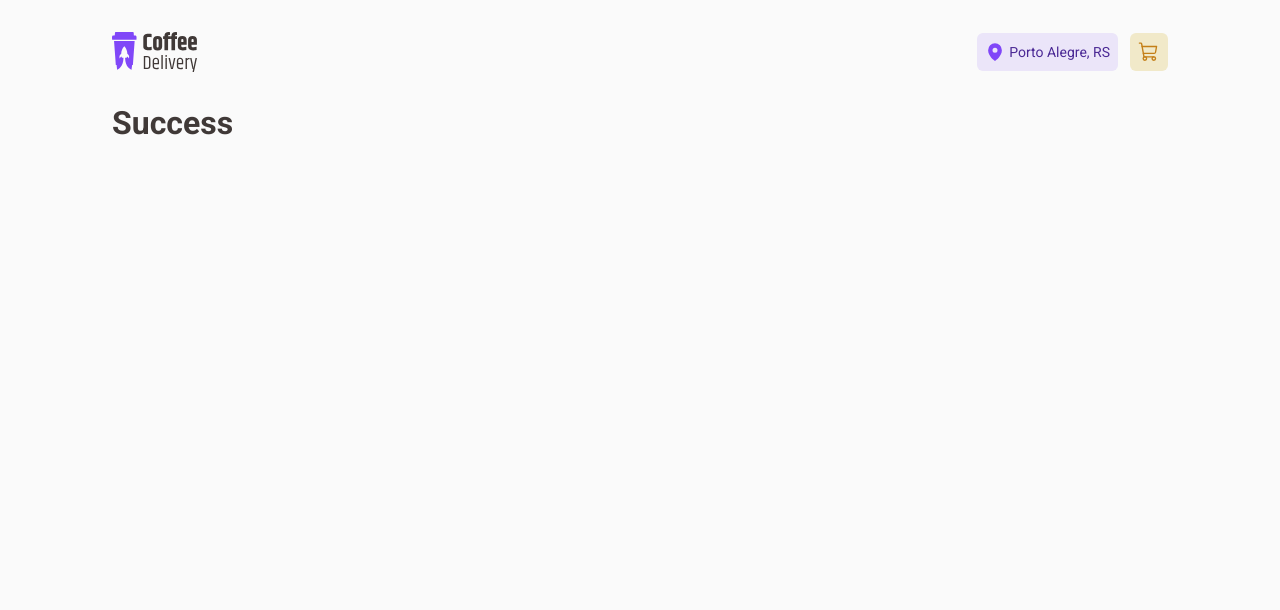
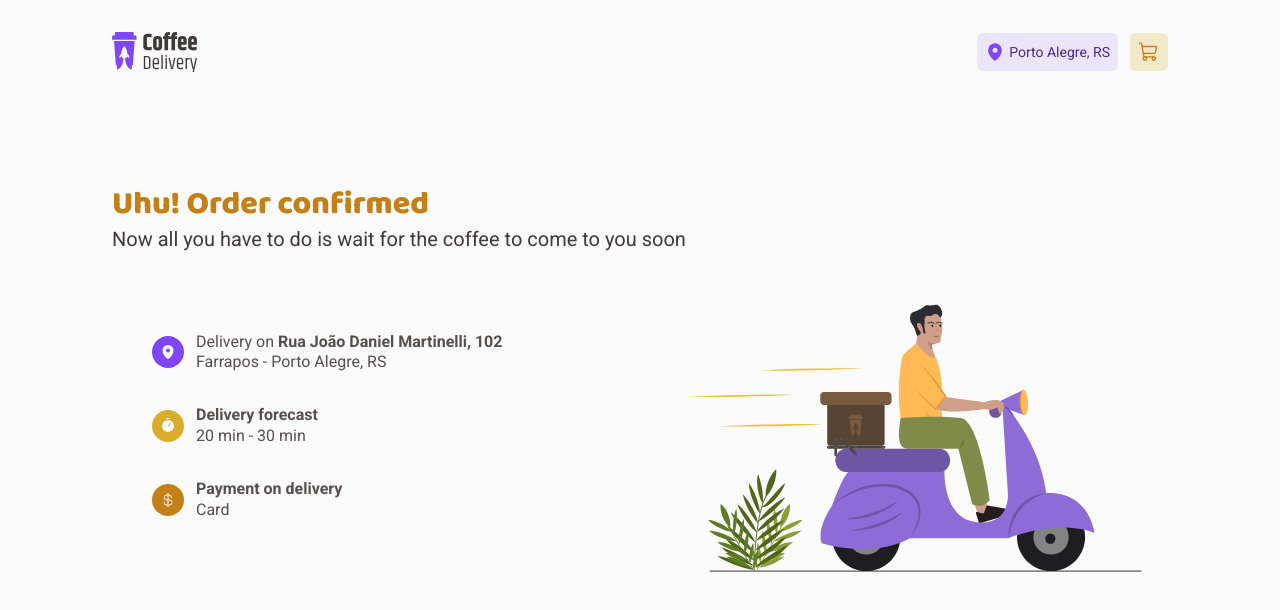
Before and after one commit to dmeneres/ignite-react-js-22.1-02-challenge, a React (Vite) app: page /success in a window 1280 px wide. Shown: the top 610 px of the page. Built offline with nearby package versions, Linux system fonts and the light colour scheme.

Commit message:
styles completed

```diff
--- a/src/pages/Success/index.tsx
+++ b/src/pages/Success/index.tsx
@@ -1,3 +1,60 @@
+import {
+  Container,
+  Text,
+  Content,
+  LocationIcon,
+  WaitingIcon,
+  PaymentIcon,
+} from './styles'
+import successIllustration from '../../assets/success-illustration.svg'
+import { CurrencyDollar, MapPin, Timer } from 'phosphor-react'
+
 export function Success() {
-  return <h1>Success</h1>
+  return (
+    <Container>
+      <Text>
+        <h1>Uhu! Order confirmed</h1>
+        <p>Now all you have to do is wait for the coffee to come to you soon</p>
+      </Text>
+      <Content>
+        <div id="locationCardContainer">
+          <div id="location">
+            <LocationIcon>
+              <MapPin weight="fill" color="#fafafa" />
+            </LocationIcon>
+
+            <div id="address">
+              <p>
+                Delivery on <span>Rua João Daniel Martinelli, 102</span>
+              </p>
+              <p>Farrapos - Porto Alegre, RS</p>
+            </div>
+          </div>
+
+          <div id="waiting">
+            <WaitingIcon>
+              <Timer weight="fill" color="#fafafa" />
+            </WaitingIcon>
+
+            <div id="waitingText">
+              <p>Delivery forecast</p>
+              <p>20 min - 30 min</p>
+            </div>
+          </div>
+
+          <div id="payment">
+            <PaymentIcon>
+              <CurrencyDollar color="#fafafa" />
+            </PaymentIcon>
+
+            <div id="paymentText">
+              <p>Payment on delivery</p>
+              <p>Card</p>
+            </div>
+          </div>
+        </div>
+        <img src={successIllustration} alt="" />
+      </Content>
+    </Container>
+  )
 }
--- /dev/null
+++ b/src/pages/Success/styles.ts
@@ -0,0 +1,117 @@
+import styled from 'styled-components'
+import { PerkIcon } from '../Home/Description/styles'
+
+export const Container = styled.div`
+  padding: 80px 0px;
+`
+
+export const Text = styled.div`
+  h1 {
+    font-family: 'Baloo 2';
+    font-style: normal;
+    font-weight: 800;
+    font-size: 32px;
+    line-height: 130%;
+
+    color: ${(props) => props.theme['yellow-dark']};
+  }
+
+  p {
+    font-family: 'Roboto';
+    font-style: normal;
+    font-weight: 400;
+    font-size: 20px;
+    line-height: 130%;
+
+    color: ${(props) => props.theme['base-subtitle']};
+  }
+
+  margin-bottom: 40px;
+`
+
+export const Content = styled.div`
+  display: flex;
+  flex-direction: row;
+  justify-content: space-between;
+
+  img {
+    width: 492px;
+    height: 293px;
+  }
+
+  div[id='locationCardContainer'] {
+    padding: 40px;
+    display: flex;
+    flex-direction: column;
+    gap: 32px;
+    align-items: flex-start;
+
+    width: 526px;
+    height: 270px;
+
+    background: ${(props) => props.theme.background};
+    background-clip: padding-box; /* !importanté */
+    border: solid $border transparent; /* !importanté */
+    border-radius: 6px 36px;
+
+    &:before {
+      content: '';
+      position: absolute;
+      top: 291px;
+      right: 961px;
+      bottom: 402px;
+      left: 431px;
+      z-index: -1;
+      margin: -$border; /* !importanté */
+      border-radius: inherit; /* !importanté */
+      background: linear-gradient(to right, #dbac2c, #8047f8);
+    }
+  }
+
+  div[id='location'],
+  div[id='waiting'],
+  div[id='payment'] {
+    display: flex;
+    align-items: center;
+    gap: 12px;
+  }
+
+  div[id='address'],
+  div[id='waitingText'],
+  div[id='paymentText'] {
+    p {
+      color: ${(props) => props.theme['base-text']};
+
+      font-family: 'Roboto';
+      font-style: normal;
+      font-weight: 400;
+      font-size: 1rem;
+      line-height: 130%;
+    }
+  }
+
+  div[id='address'] {
+    span {
+      font-weight: 700;
+    }
+  }
+
+  div[id='waitingText'],
+  div[id='paymentText'] {
+    p:first-child {
+      font-weight: 700;
+    }
+  }
+`
+
+export const LocationIcon = styled(PerkIcon)`
+  background-color: ${(props) => props.theme.purple};
+`
+
+export const WaitingIcon = styled(PerkIcon)`
+  background-color: ${(props) => props.theme.yellow};
+`
+
+export const PaymentIcon = styled(PerkIcon)`
+  background-color: ${(props) => props.theme['yellow-dark']};
+`
```
Also changed, not shown: src/assets/success-illustration.svg (added).
